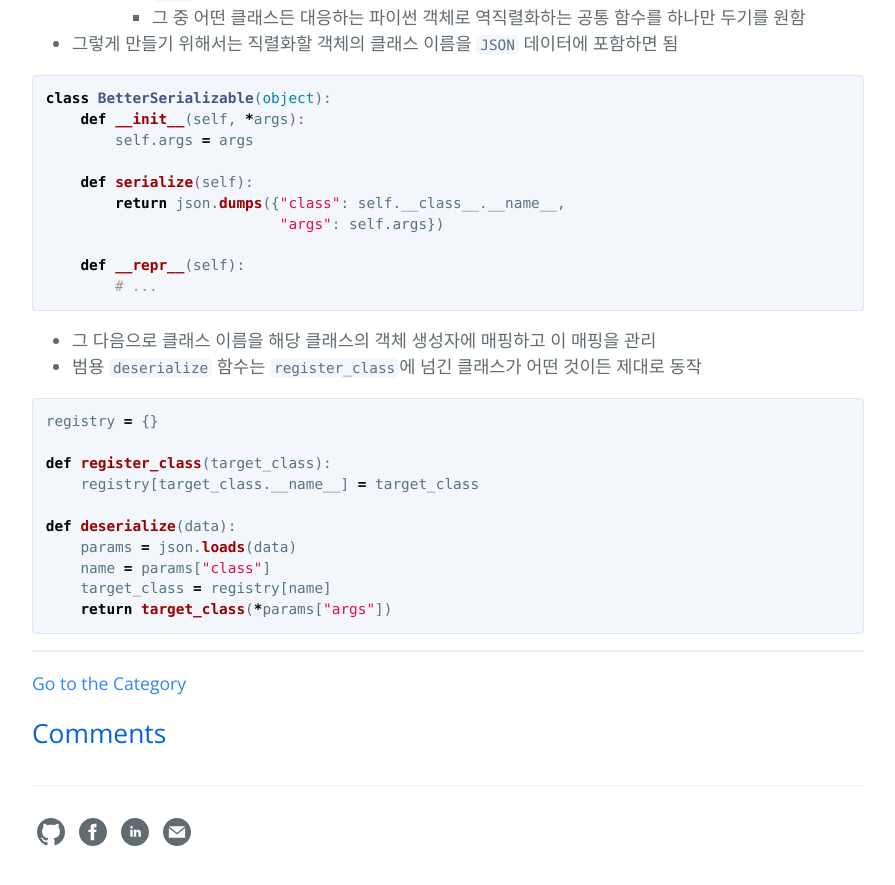
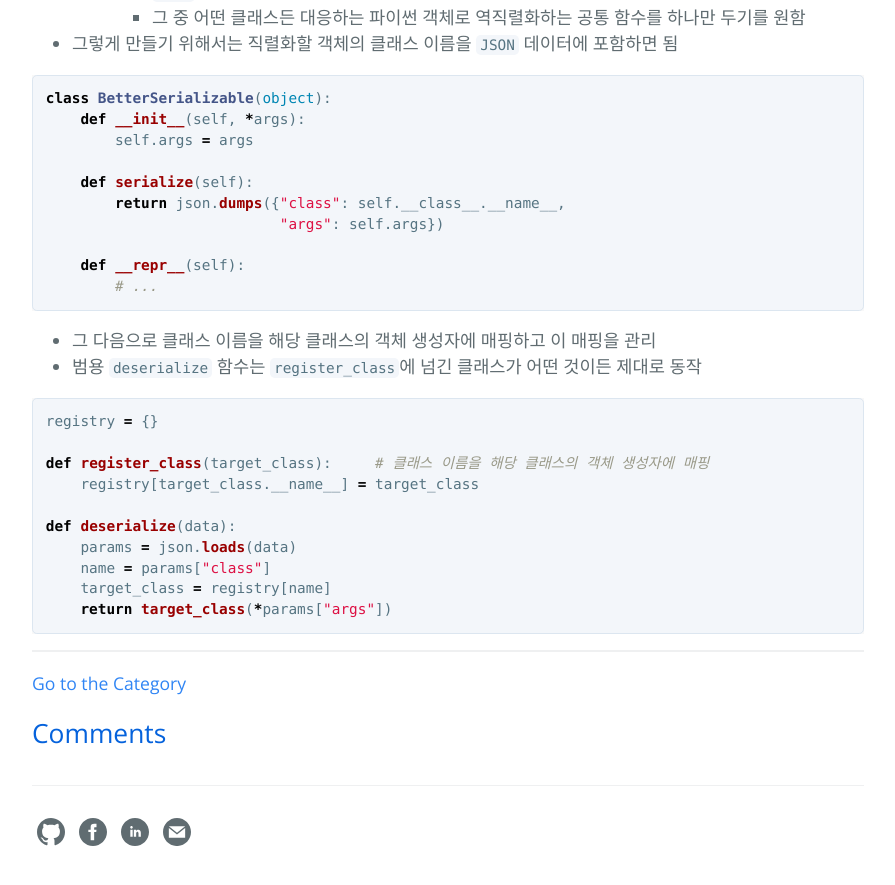
Before and after one commit to hcnoh/hcnoh.github.io, a Jekyll site: the page built from _posts/2018-10-18-effective-python-way34.md, in a window 1280 px wide and 900 px high, scrolled down 2004 px. Shown: the top 885 px of the window, without its empty margins (192-1087 px from the left). Built offline with Jekyll 4.4.1, drawn with Linux system fonts in a browser that asks for light colours; comment, search, counter and statistics services are not loaded.

Commit message:
Update 2018-10-18-effective-python-way34.md

````diff
--- a/_posts/2018-10-18-effective-python-way34.md
+++ b/_posts/2018-10-18-effective-python-way34.md
@@ -104,7 +104,7 @@ class BetterSerializable(object):
 ```python
 registry = {}
 
-def register_class(target_class):
+def register_class(target_class):     # 클래스 이름을 해당 클래스의 객체 생성자에 매핑
     registry[target_class.__name__] = target_class
 
 def deserialize(data):
````
